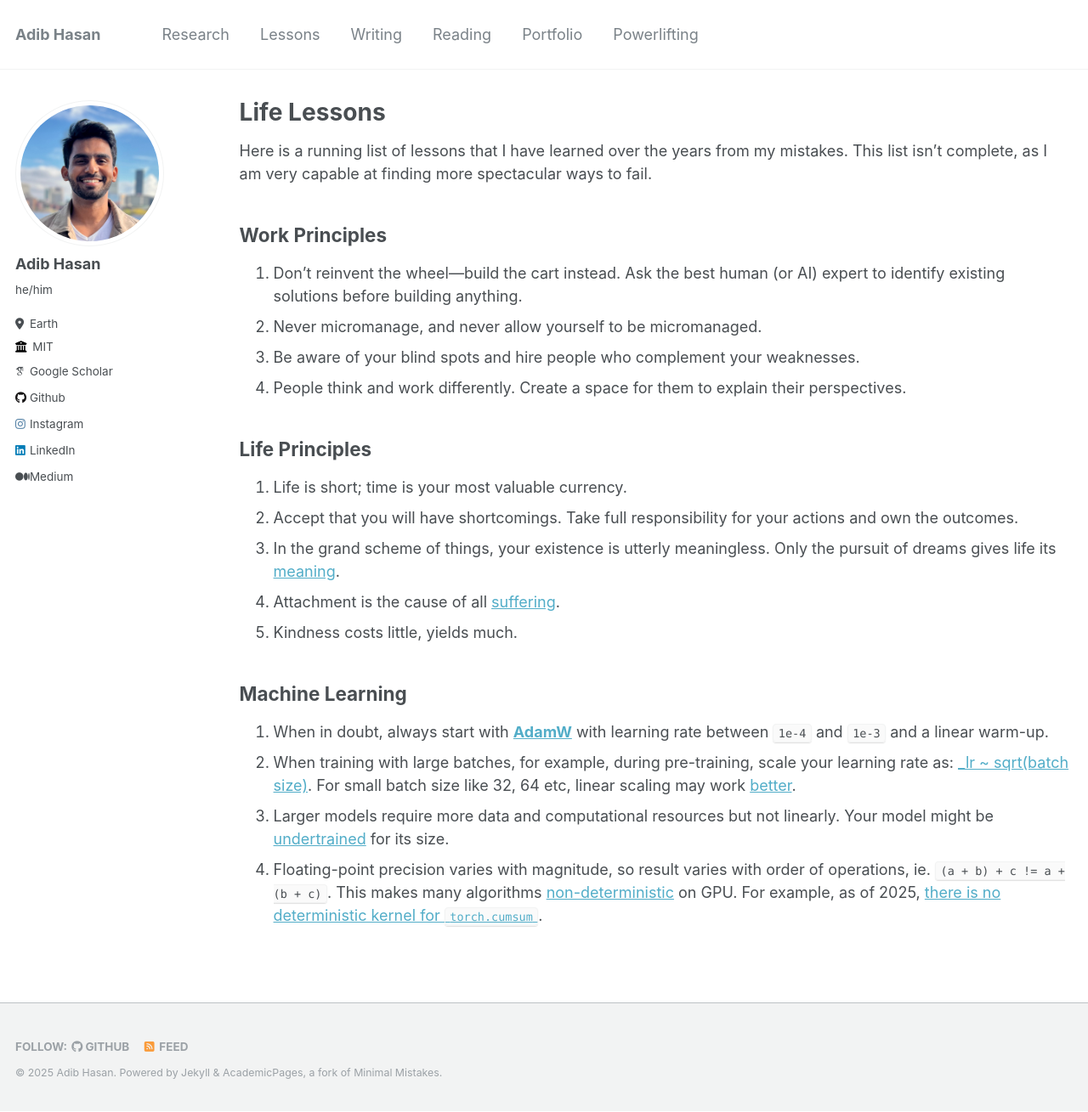
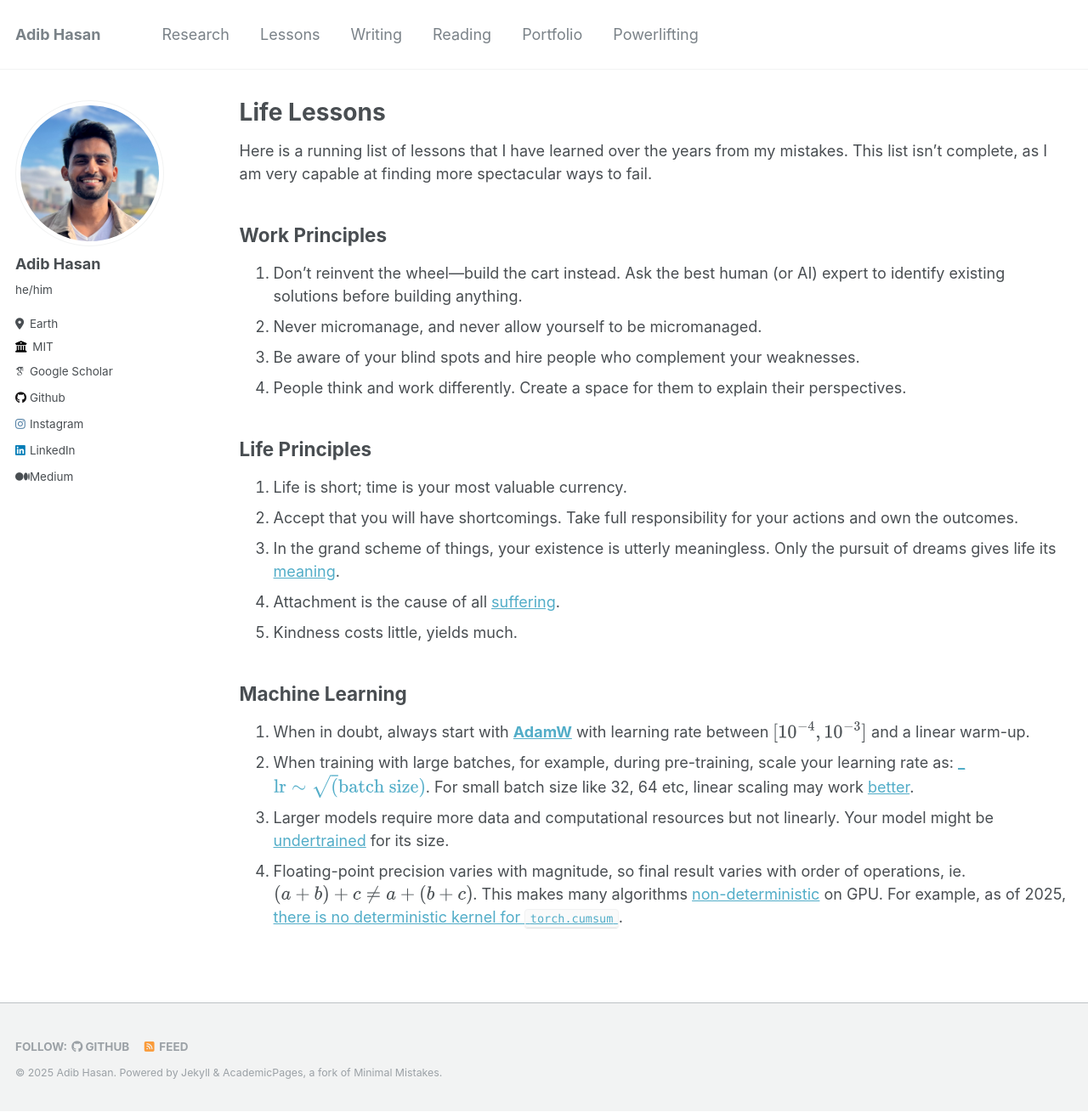
Before and after one commit to Neehan/neehan.github.io, a Jekyll site: the page built from _pages/lessons.md, in a window 1280 px wide and 1309 px high. Shown: the whole window at 85% size. Built offline with Jekyll 4.4.1, drawn with Linux system fonts in a browser that asks for light colours; some web fonts are replaced.

Commit message:
Update lessons.md

```diff
--- a/_pages/lessons.md
+++ b/_pages/lessons.md
@@ -23,7 +23,7 @@ Here is a running list of lessons that I have learned over the years from my mis
 5. Kindness costs little, yields much.
 
 ## Machine Learning
-1. When in doubt, always start with **[AdamW](https://docs.pytorch.org/docs/stable/generated/torch.optim.AdamW.html)** with learning rate between `1e-4` and `1e-3` and a linear warm-up.
-2. When training with large batches, for example, during pre-training, scale your learning rate as: [_lr ~ sqrt(batch size)](https://arxiv.org/pdf/1705.08741). For small batch size like 32, 64 etc, linear scaling may work [better](https://arxiv.org/pdf/1404.5997).
+1. When in doubt, always start with **[AdamW](https://docs.pytorch.org/docs/stable/generated/torch.optim.AdamW.html)** with learning rate between $[10^{-4}, 10^{-3}]$ and a linear warm-up.
+2. When training with large batches, for example, during pre-training, scale your learning rate as: [_$\mathrm{lr} \sim \sqrt(\mathrm{batch\ size})$](https://arxiv.org/pdf/1705.08741). For small batch size like 32, 64 etc, linear scaling may work [better](https://arxiv.org/pdf/1404.5997).
 3. Larger models require more data and computational resources but not linearly. Your model might be [undertrained](https://arxiv.org/pdf/2001.08361) for its size.
-4. Floating-point precision varies with magnitude, so result varies with order of operations, ie. `(a + b) + c != a + (b + c)`. This makes many algorithms [non-deterministic](https://thinkingmachines.ai/blog/defeating-nondeterminism-in-llm-inference/) on GPU. For example, as of 2025, [there is no deterministic kernel for `torch.cumsum`](https://github.com/pytorch/pytorch/issues/89492).
+4. Floating-point precision varies with magnitude, so final result varies with order of operations, ie. $(a + b) + c \neq a + (b + c)$. This makes many algorithms [non-deterministic](https://thinkingmachines.ai/blog/defeating-nondeterminism-in-llm-inference/) on GPU. For example, as of 2025, [there is no deterministic kernel for `torch.cumsum`](https://github.com/pytorch/pytorch/issues/89492).
```
